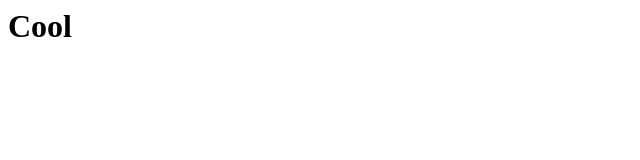
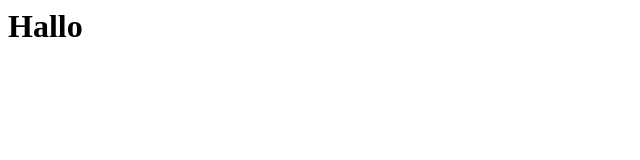
Before and after one commit to Benji-cpu-20/Grundlegendes, a plain HTML site: page index.html in a window 1280 px wide. Shown: the full height of the page, 0-640 px from the left. Drawn offline with Linux system fonts and the light colour scheme.

Commit message:
#1 Überschrift wurde angepasst

```diff
--- a/index.html
+++ b/index.html
@@ -1,5 +1,5 @@
 <html>
     <body>
-        <h1>Cool</h1>
+        <h1>Hallo</h1>
     </body>
 </html>
```
